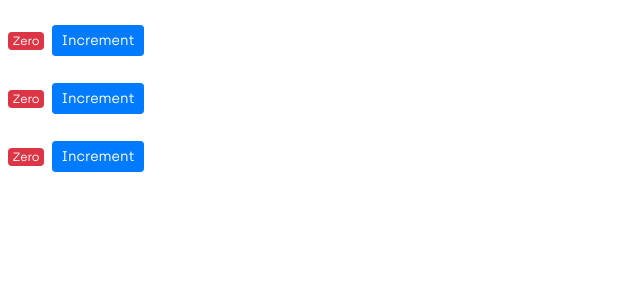
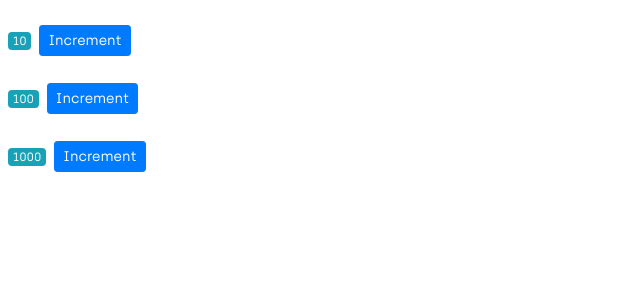
Before and after one commit to charlesonunze/first-react-app, a React (Create React App) app: page / in a window 1280 px wide. Shown: the top 300 px of the page, without its empty margins (0-640 px from the left). Built offline with nearby package versions, Linux system fonts and the light colour scheme.

Commit message:
passing data to components

```diff
--- a/src/components/Counter.jsx
+++ b/src/components/Counter.jsx
@@ -2,13 +2,13 @@
 
 class Counter extends Component {
 	state = {
-		count: 0,
+		value: this.props.value,
 		tags: []
 	};
 
 	handleIncrement = product => {
 		console.log(product);
-		this.setState({ count: this.state.count + 1 });
+		this.setState({ value: this.state.value + 1 });
 	};
 
 	render() {
@@ -18,7 +18,7 @@
 					className={this.getClasses()}
 					style={{ fontWeight: 'bold' }}
 				>
-					{this.formatCount()}
+					{this.formatValue()}
 				</span>
 
 				<button
@@ -41,14 +41,14 @@
 		);
 	}
 
-	formatCount() {
-		const { count } = this.state;
-		return count === 0 ? 'Zero' : count;
+	formatValue() {
+		const { value } = this.state;
+		return value === 0 ? 'Zero' : value;
 	}
 
 	getClasses() {
 		let classes = 'badge m-2 badge-';
-		return (classes += this.state.count === 0 ? 'danger' : 'info');
+		return (classes += this.state.value === 0 ? 'danger' : 'info');
 	}
 
 	renderTags() {
--- a/src/components/Counters.jsx
+++ b/src/components/Counters.jsx
@@ -4,16 +4,16 @@
 class Counters extends Component {
 	state = {
 		counters: [
-			{ id: 1, value: 0 },
-			{ id: 2, value: 0 },
-			{ id: 3, value: 0 }
+			{ id: 1, value: 10 },
+			{ id: 2, value: 100 },
+			{ id: 3, value: 1000 }
 		]
 	};
 	render() {
 		return (
 			<>
 				{this.state.counters.map(counter => (
-					<Counter key={counter.id} />
+					<Counter key={counter.id} value={counter.value} />
 				))}
 			</>
 		);
```
